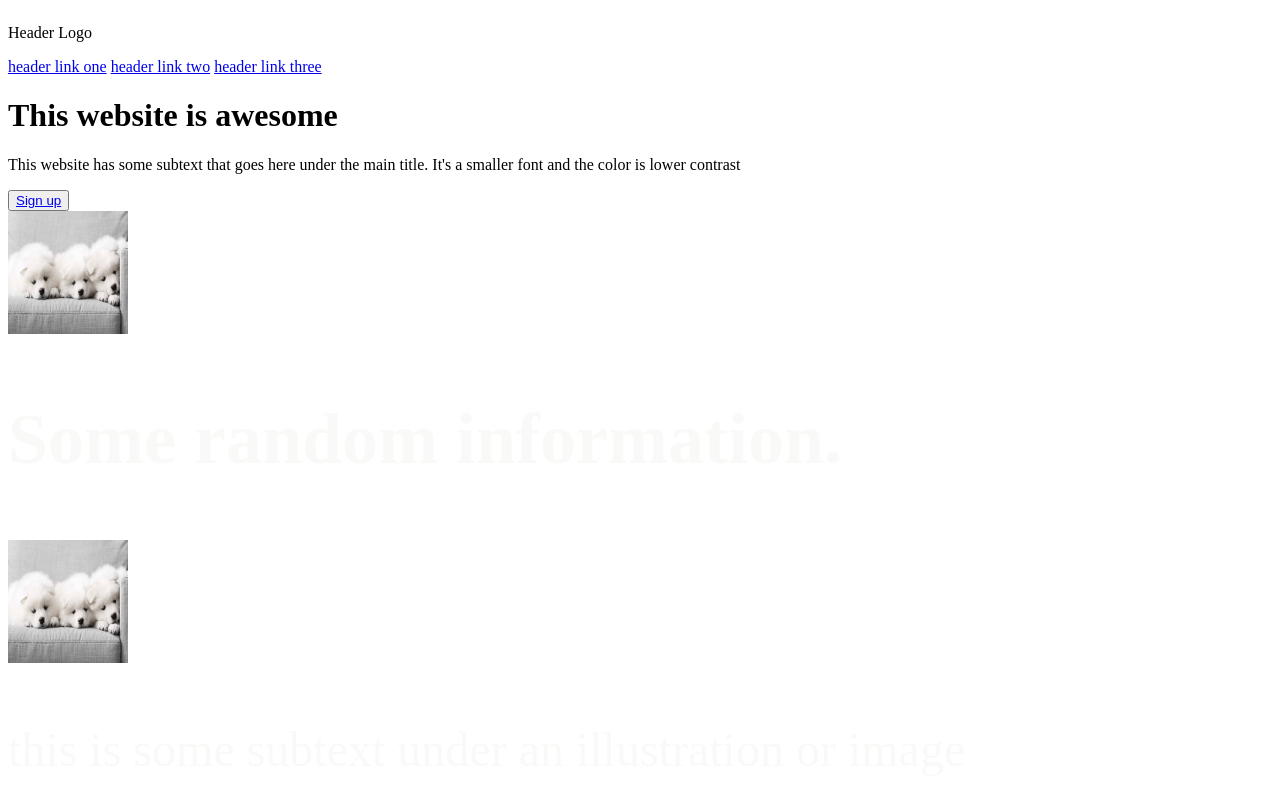
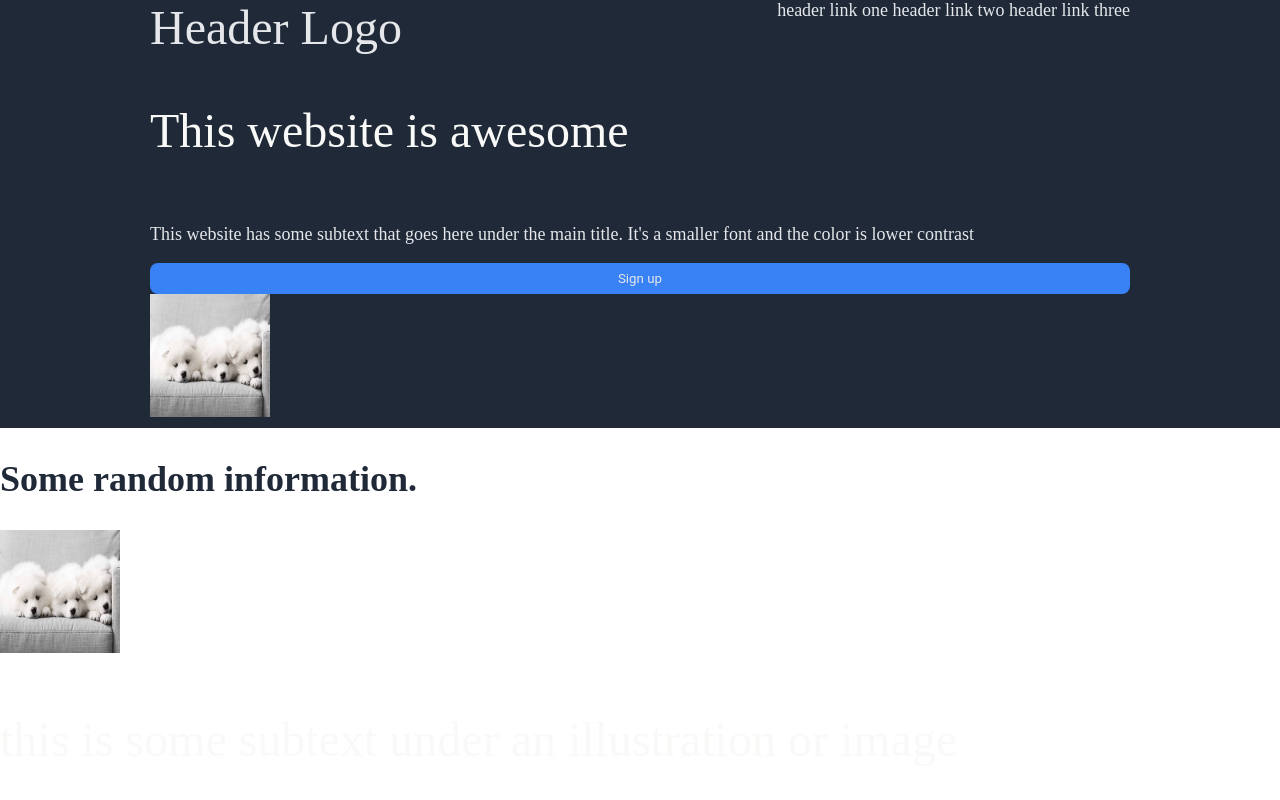
Before and after one commit to koma29/Landing-Page, a plain HTML site: page index.html in a window 1280 px wide. Shown: the top 800 px of the page. Drawn offline with Linux system fonts and the light colour scheme.

Commit message:
updated index.html for layout purposes. Updated styles.css for flexbox purposes and some styling.

```diff
--- a/index.html
+++ b/index.html
@@ -8,22 +8,27 @@
     <link rel="stylesheet" href="styles.css">
 </head>
 <body>
-    <header>
-        <p>Header Logo</p>
-        <a href="#">header link one</a>
-        <a href="#">header link two</a>
-        <a href="#">header link three</a>
-        <div>
-            <h1>This website is awesome</h1>
-            <p>This website has some subtext that goes here under the main title. It's a smaller font and the color is lower contrast</p>
+    <header class="hero">
+        <div class="hero-container">
+            <a href="#">Header Logo</a>
+            <div class="header-link">
+                <a href="#">header link one</a>
+                <a href="#">header link two</a>
+                <a href="#">header link three</a>
+            </div>
+         </div>
+        <div class="awesome-container">
+            <p>This website is awesome</p>
+            <p class="hero-secondary">This website has some subtext that goes here under the main title. It's a smaller font and the color is lower contrast</p>
             <button><a href="#">Sign up</a></button>
         </div>
         <div>
             <img src="Pictures/samoyed-puppies480w.jpg" width="120" height="123" alt="a game logo">
         </div>
     </header>
+
     <main>
-        <h2>Some random information.</h2>
+        <h2 class="info-header">Some random information.</h2>
         <div>
             <img src="Pictures/samoyed-puppies480w.jpg" width="120" height="123" alt="a game logo">
             <p>this is some subtext under an illustration or image</p>
@@ -41,7 +46,7 @@
             <p>this is some subtext under an illustration or image</p>
         </div>
 
-        <div>
+        <div class="quote">
             <blockquote cite="https://www.google.com"><p>This is an inspiring quote, or testimonial from a customer. Maybe it's just filling up space,
                  or maybe people will actually read it. Who knows? All I know is that it looks nice.</p></blockquote>
         </div>
@@ -50,7 +55,7 @@
         </div>
 
         <div>
-            <div>
+            <div class="call-to-action">
                 <h3>Call to action! It's time!</h3>
                 <p>Sign up for our product by clicking that button right over there!</p>
                 <button><a href="#">Sign up</a></button>
--- a/styles.css
+++ b/styles.css
@@ -1,5 +1,41 @@
-.hero, .footer {
+body {
+    display: flex;
+    flex-direction: column;
+    padding: 0;
+    margin: 0;
+}
+
+button {
+    font-family: Roboto, sans-serif;
+    border: none;
+    border-radius: 8px;
+    padding: 8px 16px;
+    background-color: #3882F6;
+}
+
+a, a:visited {
+    color: #E5E7EB;
+    text-decoration: none;
+}
+
+.hero {
+    padding-left: 150px;
+    padding-right: 150px;
+}
+.hero-container {
+    display: flex;
+    justify-content: space-between;
+    margin: 0;
+    padding: 0;
+}
+
+.hero, footer {
     background-color: #1F2937;
+}
+
+.hero-secondary, .header-link {
+    font-size: 18px;
+    color: #E5E7EB;
 }
 
 .hero, main {
@@ -8,17 +44,17 @@
     color: #F9FAF8;
 }
 
-.hero-secondary, .header-link {
-    font-size: 18px;
-    color: #E5E7EB;
-}
-
 .header-logo {
     font-size: 24px;
     color: #F9FAF8;
 }
 
-.button, .call-to-action {
+.awesome-container {
+    display: flex;
+    flex-direction: column;
+}
+
+.call-to-action {
     background-color: #3882F6;
 }
 
@@ -35,8 +71,3 @@
     font-weight: lighter;
     color: #1F2937;
 }
-
-body {
-    display: flex;
-    flex-direction: column;
-}
```
